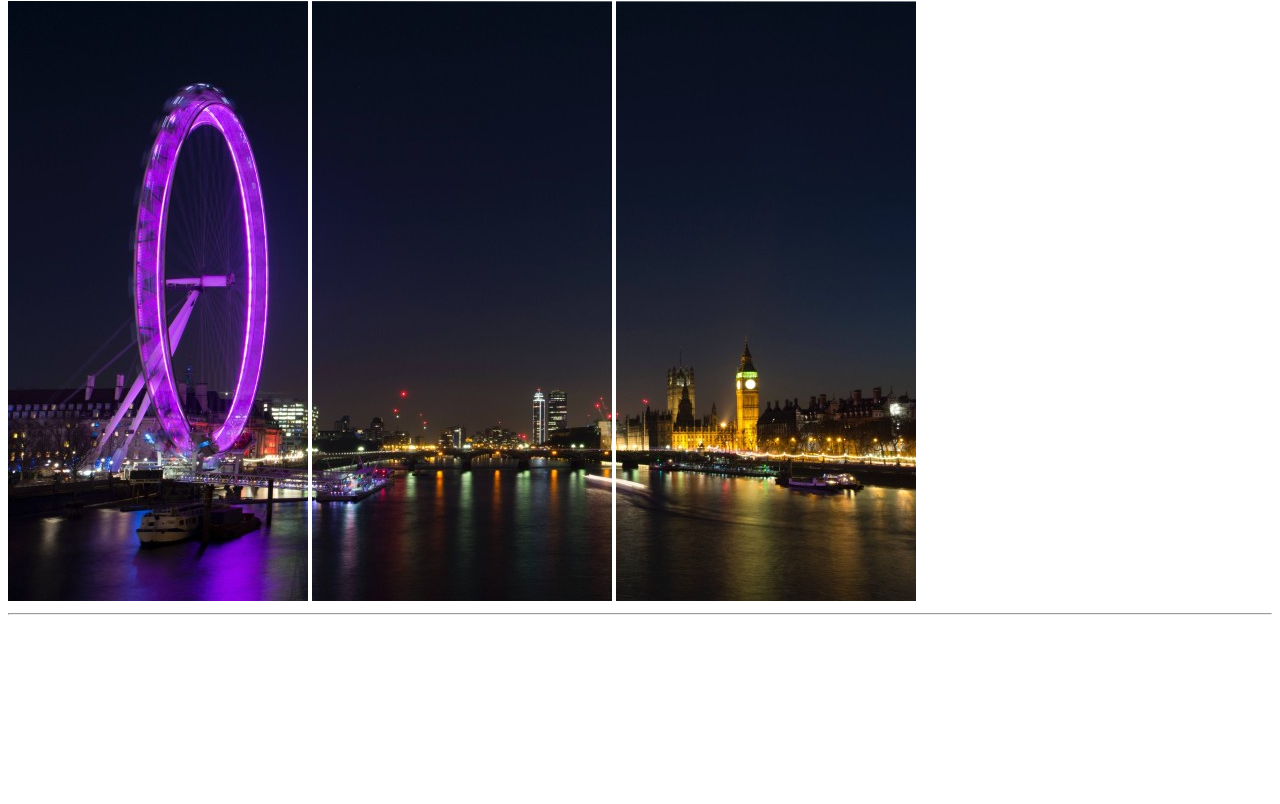
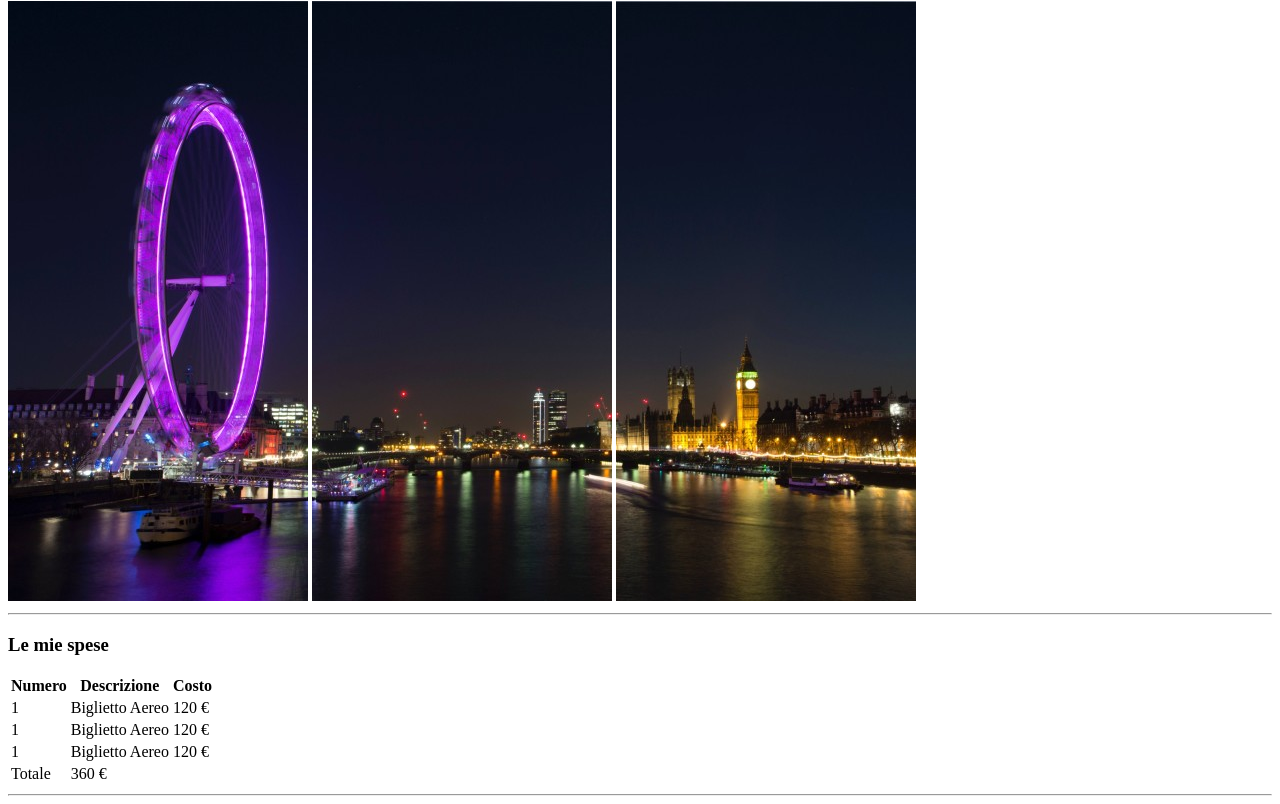
Before and after one commit to AlessandroPuglisi21/html-london-trip, a plain HTML site: page index.html in a window 1280 px wide. Shown: the part 79-883 px from the top of the page. Before the commit the page ends 800 px from the top, so only its background shows below. Drawn offline with Linux system fonts and the light colour scheme.

Commit message:
Added spese

```diff
--- a/index.html
+++ b/index.html
@@ -16,7 +16,41 @@
     </header>
     <!-- Spese -->
      <section>
-
+        <h3>Le mie spese</h3>
+        <table>
+            <!-- intestazione tabella -->
+            <thead>
+                <tr>
+                    <th>Numero</th>
+                    <th>Descrizione</th>
+                    <th>Costo</th>
+                </tr>
+            </thead>
+            <!-- spesa 1 -->
+            <tbody>
+                <td>1</td>
+                <td>Biglietto Aereo</td>
+                <td>120 &euro;</td>
+            </tbody>
+            <!-- spesa 2 -->
+            <tbody>
+                <td>1</td>
+                <td>Biglietto Aereo</td>
+                <td>120 &euro;</td>
+            </tbody>
+            <!-- spesa 3 -->
+            <tbody>
+                <td>1</td>
+                <td>Biglietto Aereo</td>
+                <td>120 &euro;</td>
+            </tbody>
+            <!-- Totale -->
+            <tfoot>
+                <td>Totale</td>
+                <td>360 &euro;</td>
+            </tfoot>
+        </table>
+        <hr>
     </section>
 
      <!-- Cose da fare -->
```
Lines whose indentation alone changed are shown as unchanged.
